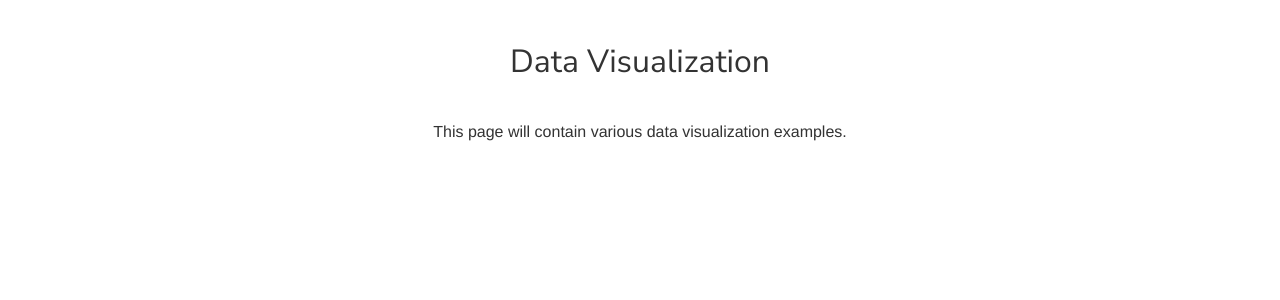
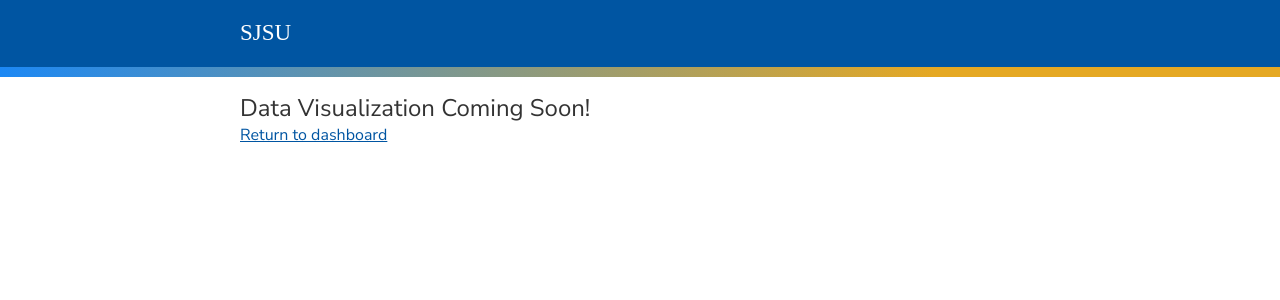
Before and after one commit to FardinHaque60/ParkPredict_Frontend, a React (Vite) app: page /data-viz in a window 1280 px wide. Shown: the top 300 px of the page. Built offline with nearby package versions, Linux system fonts and the light colour scheme.

Commit message:
make consistent with homepage

```diff
--- a/src/pages/data_viz/DataViz.jsx
+++ b/src/pages/data_viz/DataViz.jsx
@@ -2,11 +2,34 @@ import './DataViz.css';
 
 function DataViz() {
   return (
-    <div className="data-viz">
-      <h1>Data Visualization</h1>
-      <p>This page will contain various data visualization examples.</p>
-      {/* Add your data visualization components here */}
-    </div>
+    <div className="main-container">
+            {/* header */}
+            <header className="sjsu-header u-bg--dark" role="banner">
+                <div className="wrap">
+                    <a className="sjsu-title" href="https://www.sjsu.edu/" target="_blank" rel="noopener noreferrer">
+                        SJSU
+                    </a>
+                </div>
+            </header>
+            <span className="sjsu-gradientbar"></span>
+            <main className="sjsu-main"></main>
+            {/* main content */}
+            <div className="wrap">
+                <h1 className="parking-title">
+                    Data Visualization Coming Soon!
+                </h1>
+                {/* column headers */}
+                <div className="garages__header">
+                    <div>
+                        <h2 className="parking-services">
+                            <a href="/">
+                                Return to dashboard
+                            </a>
+                        </h2>
+                    </div>
+                </div>
+            </div>
+        </div>
   );
 }
 
```
